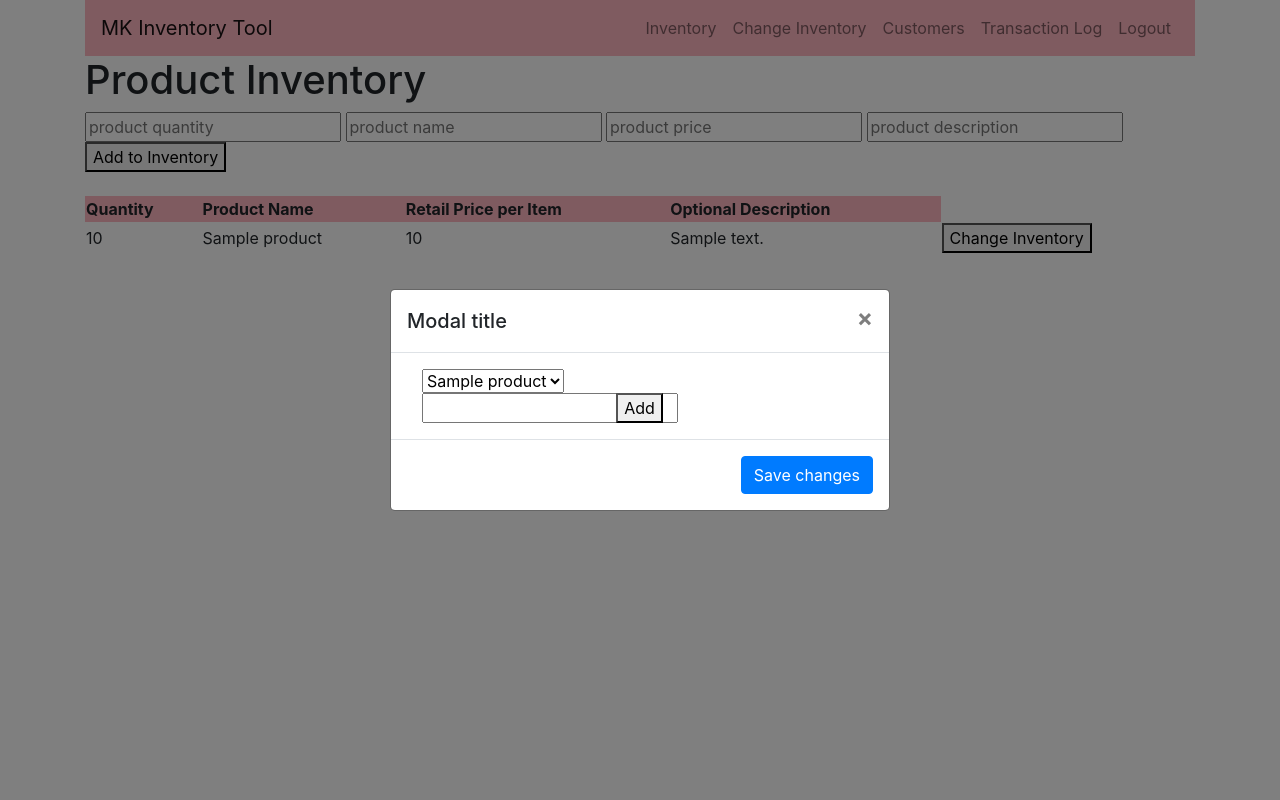
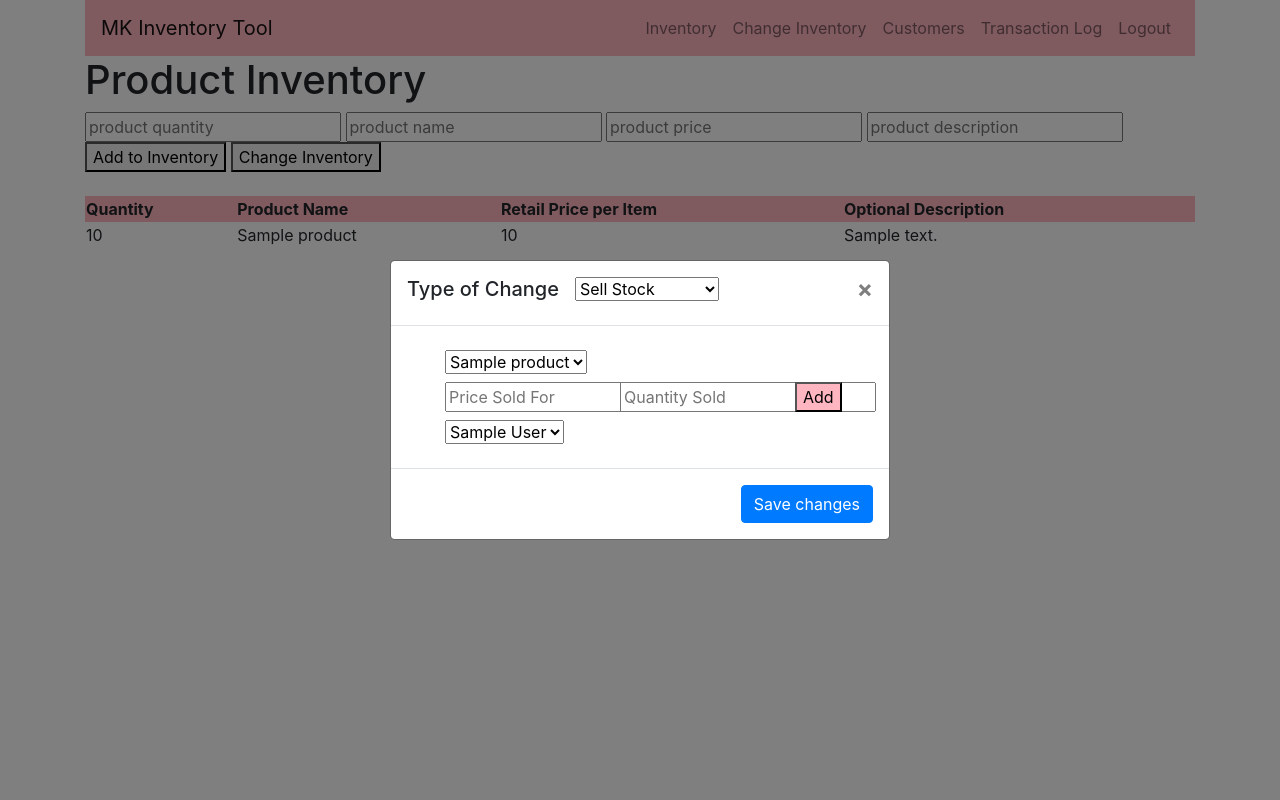
Before and after one commit to nfgrawker/maryKayProject, a Django app: template inventory/templates/inventory/inventoryTables.html in a window 1280 px wide, after a click on "Change Inventory". Run offline with Django 3.2, Linux system fonts and the light colour scheme; the template is opened without the code that fills it: most values are stand-ins (such as "Sample title", 1, 10 or a date in 2020); some libraries are stand-ins or nearby versions.

Commit message:
building out order form

```diff
--- a/inventory/static/inventory/css/styles.css
+++ b/inventory/static/inventory/css/styles.css
@@ -13,3 +13,7 @@ input.long{
 .pink{
     background-color: lightpink;
 }
+
+#addToOrder{
+    background-color: lightpink;
+}
--- a/inventory/templates/inventory/inventoryTables.html
+++ b/inventory/templates/inventory/inventoryTables.html
@@ -12,6 +12,11 @@
                 <td><input type="text" id="description" placeholder="product description"></td>
                 <th>
                     <button class="button" id="postProduct">Add to Inventory</button>
+                </th>
+                <th>
+                    <button class="button" id="changeInventory" data-toggle="modal"
+                            data-target="#changeInventoryModal">Change Inventory
+                    </button>
                 </th>
                 <div class="w-100 mb-4"></div>
 
@@ -28,16 +33,11 @@
                     <tbody class="mainInventoryTable">
                     <tr>
                         {% for product in products %}
-                            <tr>
+                            <tr objectId="{{ product.id }}">
                                 <td id="quantityadd">{{ product.quantity }}</td>
                                 <td id="product_nameadd">{{ product.product_name }}</td>
                                 <td id="priceadd">{{ product.price }}</td>
                                 <td id="product_descriptionadd">{{ product.product_description }}</td>
-                                <th>
-                                    <button class="button" id="changeInventory" data-toggle="modal"
-                                            data-target="#changeInventoryModal">Change Inventory
-                                    </button>
-                                </th>
                             </tr>
                         {% endfor %}
                     </tbody>
@@ -50,28 +50,49 @@
         <div class="modal-dialog modal-dialog-centered" role="document">
             <div class="modal-content">
                 <div class="modal-header">
-                    <h5 class="modal-title" id="exampleModalLongTitle">Modal title</h5>
+                    <h5 class="mr-3">Type of Change</h5>
+                    <select name="typeOfTrans" id="typeSelector">
+                        <option selected value="sellStock">Sell Stock</option>
+                        <option value="addStock">Add Stock</option>
+                        <option value="exchangeStock">Exchange Stock</option>
+                        <option value="expireStock">Expire Stock</option>
+                    </select>
                     <button type="button" class="close" data-dismiss="modal" aria-label="Close">
                         <span aria-hidden="true">&times;</span>
                     </button>
                 </div>
                 <div class="modal-body" id="modalBody" objectId="">
                     <div class="container">
-                        <div class="row">
-                            <div class="col-lg-12">
+                        <div class="row m-2">
+                            <div class="col-lg-8">
                                 <select name="productName" id="productName">
-                                {% for product in products %}
-                                    <option objectID="{{ product.id }}" value="{{ product.product_name }}">{{ product.product_name }}</option>
-                                {% endfor %}
+                                    {% for product in products %}
+                                        <option value="{{ product.product_name }}">{{ product.product_name }}</option>
+                                    {% endfor %}
                                 </select>
                             </div>
+                            <div class="col-lg-4">
+
+                            </div>
                         </div>
-                        <div class="row">
+                        <div class="row m-2">
                             <div class="col-lg-5">
-                                <input name="productQuantity" type="text">
+                                <input name="priceSoldFor" placeholder="Price Sold For" type="text">
+                            </div>
+                            <div class="col-lg-5">
+                                <input name="productQuantity" placeholder="Quantity Sold" type="text">
                             </div>
                             <div class="col-lg-2">
-                                <button id="addToOrder" >Add</button>
+                                <button id="addToOrder">Add</button>
+                            </div>
+                        </div>
+                        <div class="row m-2">
+                            <div class="col-lg-6">
+                                <select name="customerForTransaction" id="customerSelect">
+                                    {% for customer in customers %}
+                                        <option value="{{ customer.id }}">{{ customer.firstName }} {{ customer.lastName }}</option>
+                                    {% endfor %}
+                                </select>
                             </div>
                         </div>
                     </div>
--- a/inventory/views.py
+++ b/inventory/views.py
@@ -15,12 +15,14 @@ from .models import Products, InventoryLog, Customers
 def inventoryHome(request):
     if request.user.is_authenticated:
         products = Products.objects.filter(consultant=request.user)
+        customers = Customers.objects.filter(consultant=request.user)
+        for customer in customers:
+            customer.id = customer._id
         for product in products:
             product.price = product.price / 100
             product.price = format(product.price, ".2f")
             product.id = product._id
-        context = {"products": products}
-        print(request.user)
+        context = {"products": products, "customers":customers}
         return render(request, "inventory/inventoryTables.html", context)
 
 
```
